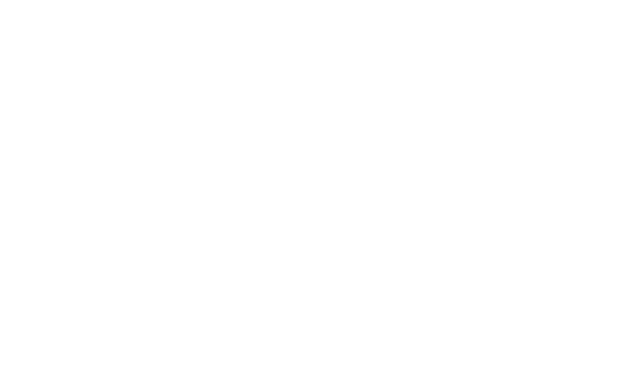
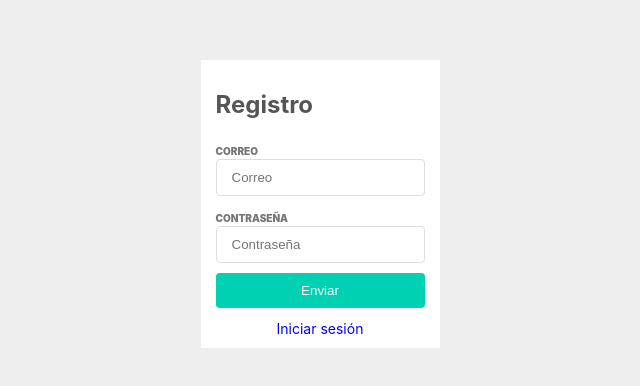
Before and after one commit to magarciaprieto/instacool, a React (Create React App) app: page /register in a window 1280 px wide. Shown: the part 196-582 px from the top of the page, without its empty margins (320-960 px from the left). Built offline with nearby package versions, Linux system fonts and the light colour scheme.

Commit message:
Add Register Component

```diff
--- a/src/App.tsx
+++ b/src/App.tsx
@@ -2,15 +2,15 @@
 import './App.css';
 import { Route } from 'react-router-dom';
 
-//Component
+//Components
 import Login from './containers/Auth/Login';
-
-
+import Register from './containers/Auth/Register';
 
 function App() {
   return (
     <div>
       <Route exact={true} path='/' component={Login} />
+      <Route exact={true} path='/register' component={Register} />
     </div>
   );
 }
--- /dev/null
+++ b/src/containers/Auth/Register.tsx
@@ -0,0 +1,26 @@
+import React from "react";
+
+//Components
+import Card from '../../components/Card';
+import Container from '../../components/Container';
+import Input from '../../components/Input';
+import Button from '../../components/Button';
+import Title from '../../components/Title';
+import Link from '../../components/Link';
+import Center from '../../components/Center';
+
+export default function Register() {
+ return (
+  <Container>
+    <Card>
+      <Title>Registro</Title>
+      <Input placeholder='Correo' label='Correo' />
+      <Input placeholder='Contraseña' label='Contraseña' />
+      <Button block={true}>Enviar</Button>
+      <Center>
+        <Link>Iniciar sesión</Link>
+      </Center>
+    </Card>
+  </Container>
+ )
+}
```
